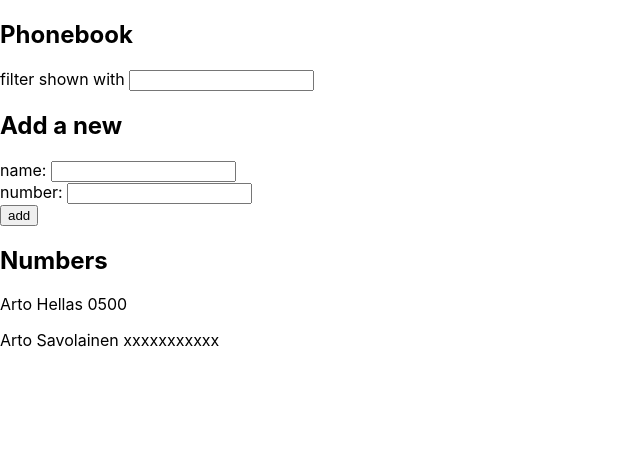
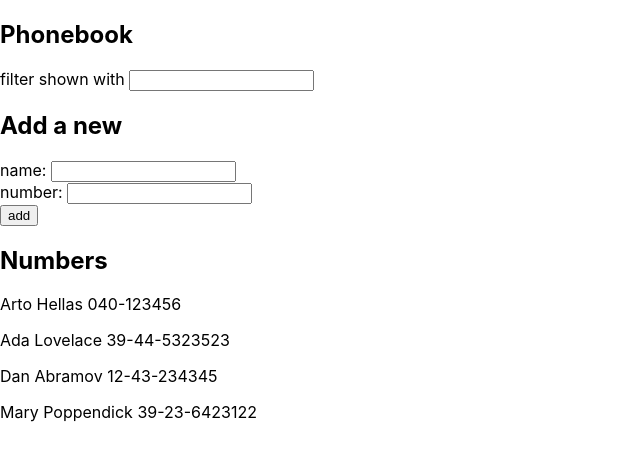
Before and after one commit to arto-savolainen/Fullstack, a React (Create React App) app in the folder osa2/puhelinluettelo/: page / in a window 1280 px wide. Shown: the top 460 px of the page, without its empty margins (0-640 px from the left). Built offline with nearby package versions, Linux system fonts and the light colour scheme; data requests are answered from the project's data file.

Commit message:
tehtävät 2.11
2.11: puhelinluettelo step6

```diff
--- /dev/null
+++ b/osa2/puhelinluettelo/db.json
@@ -0,0 +1,24 @@
+{
+  "persons": [
+    {
+      "name": "Arto Hellas",
+      "number": "040-123456",
+      "id": 1
+    },
+    {
+      "name": "Ada Lovelace",
+      "number": "39-44-5323523",
+      "id": 2
+    },
+    {
+      "name": "Dan Abramov",
+      "number": "12-43-234345",
+      "id": 3
+    },
+    {
+      "name": "Mary Poppendick",
+      "number": "39-23-6423122",
+      "id": 4
+    }
+  ]
+}
--- a/osa2/puhelinluettelo/src/App.js
+++ b/osa2/puhelinluettelo/src/App.js
@@ -1,4 +1,5 @@
-import { useState } from 'react'
+import { useState, useEffect } from 'react'
+import axios from 'axios'
 
 const DisplayPerson = ({ person }) => {
   return (
@@ -36,18 +37,18 @@
 }
 
 const App = () => {
-  const [persons, setPersons] = useState([
-    {
-      name: 'Arto Hellas',
-      number: '0500'
-    },
-    {
-      name: 'Arto Savolainen',
-      number: 'xxxxxxxxxxx' }
-  ])
+  const [persons, setPersons] = useState([])
   const [newName, setNewName] = useState('')
   const [newNumber, setNewNumber] = useState('')
   const [nameFilter, setFilter] = useState('')
+
+  useEffect(() => {
+    axios
+      .get('http://localhost:3001/persons')
+      .then(response => {
+        setPersons(response.data)
+      })
+  }, [])
 
   const handleNameChange = (event) => {
     setNewName(event.target.value)
--- a/osa2/puhelinluettelo/src/index.js
+++ b/osa2/puhelinluettelo/src/index.js
@@ -2,16 +2,5 @@
 import ReactDOM from 'react-dom/client';
 import './index.css';
 import App from './App';
-import reportWebVitals from './reportWebVitals';
 
-const root = ReactDOM.createRoot(document.getElementById('root'));
-root.render(
-  <React.StrictMode>
-    <App />
-  </React.StrictMode>
-);
-
-// If you want to start measuring performance in your app, pass a function
-// to log results (for example: reportWebVitals(console.log))
-// or send to an analytics endpoint. Learn more: https://bit.ly/CRA-vitals
-reportWebVitals();
+ReactDOM.createRoot(document.getElementById('root')).render(<App />)
```
Also changed, not shown: osa2/puhelinluettelo/package.json (+6 -1 lines), 1 other file (tests, documents, lock files or other folders).
